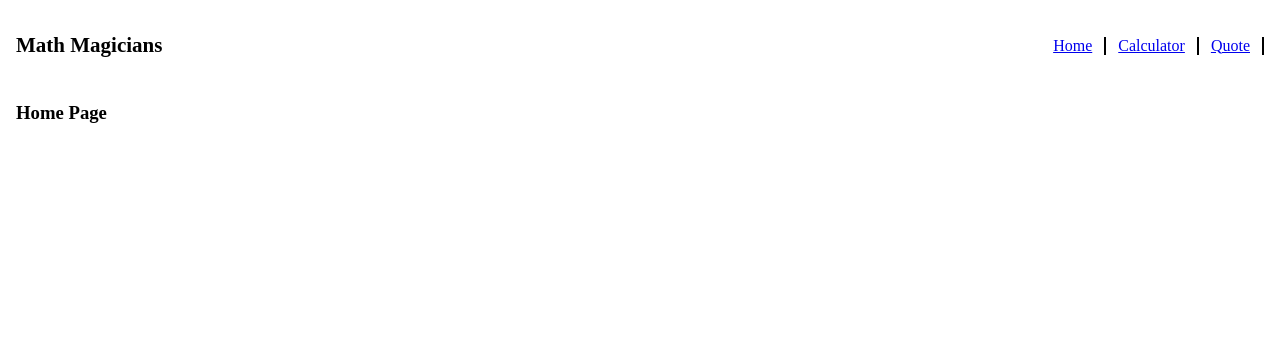
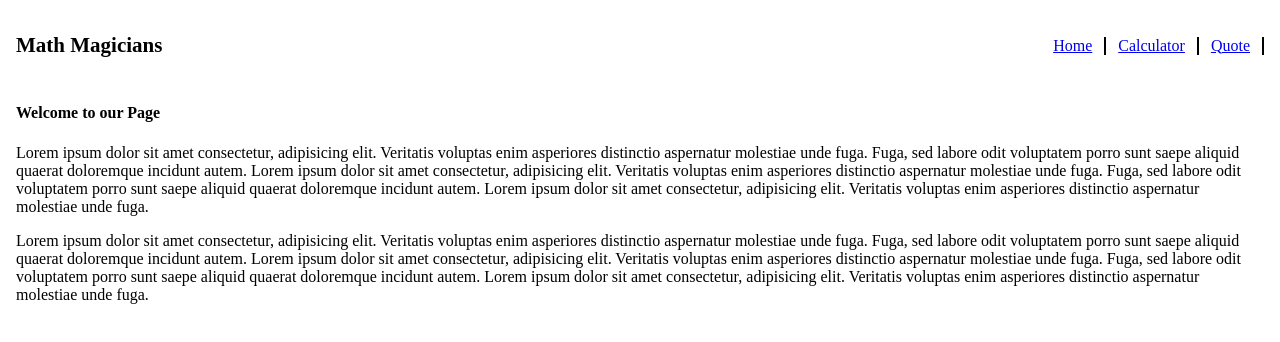
Before and after one commit to isaacpitwa/math_magicians, a React (Create React App) app: page / in a window 1280 px wide. Shown: the top 342 px of the page. Built offline with nearby package versions, Linux system fonts and the light colour scheme.

Commit message:
Add home page contents

```diff
--- a/src/pages/home.js
+++ b/src/pages/home.js
@@ -3,7 +3,29 @@ import React from 'react';
 function Home() {
   return (
     <div>
-      <h3>Home Page</h3>
+      <h4>Welcome  to our Page</h4>
+      <p>
+        {' '}
+        Lorem ipsum dolor sit amet consectetur, adipisicing elit.
+        Veritatis voluptas enim asperiores distinctio aspernatur molestiae unde fuga.
+        Fuga, sed labore odit voluptatem porro sunt saepe aliquid quaerat doloremque incidunt autem.
+        Lorem ipsum dolor sit amet consectetur, adipisicing elit.
+        Veritatis voluptas enim asperiores distinctio aspernatur molestiae unde fuga.
+        Fuga, sed labore odit voluptatem porro sunt saepe aliquid quaerat doloremque incidunt autem.
+        Lorem ipsum dolor sit amet consectetur, adipisicing elit.
+        Veritatis voluptas enim asperiores distinctio aspernatur molestiae unde fuga.
+      </p>
+      <p>
+        {' '}
+        Lorem ipsum dolor sit amet consectetur, adipisicing elit.
+        Veritatis voluptas enim asperiores distinctio aspernatur molestiae unde fuga.
+        Fuga, sed labore odit voluptatem porro sunt saepe aliquid quaerat doloremque incidunt autem.
+        Lorem ipsum dolor sit amet consectetur, adipisicing elit.
+        Veritatis voluptas enim asperiores distinctio aspernatur molestiae unde fuga.
+        Fuga, sed labore odit voluptatem porro sunt saepe aliquid quaerat doloremque incidunt autem.
+        Lorem ipsum dolor sit amet consectetur, adipisicing elit.
+        Veritatis voluptas enim asperiores distinctio aspernatur molestiae unde fuga.
+      </p>
     </div>
   );
 }
```
